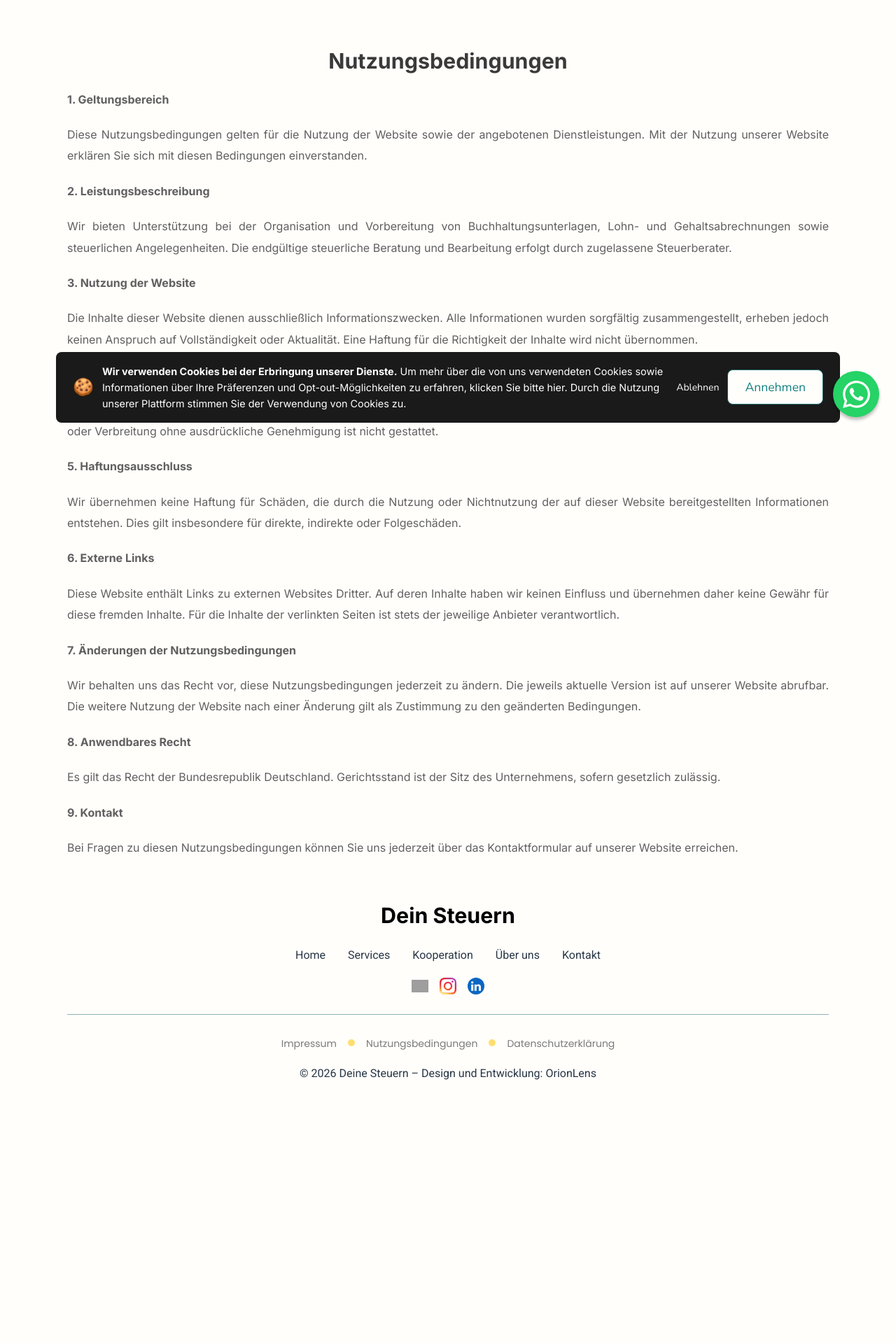
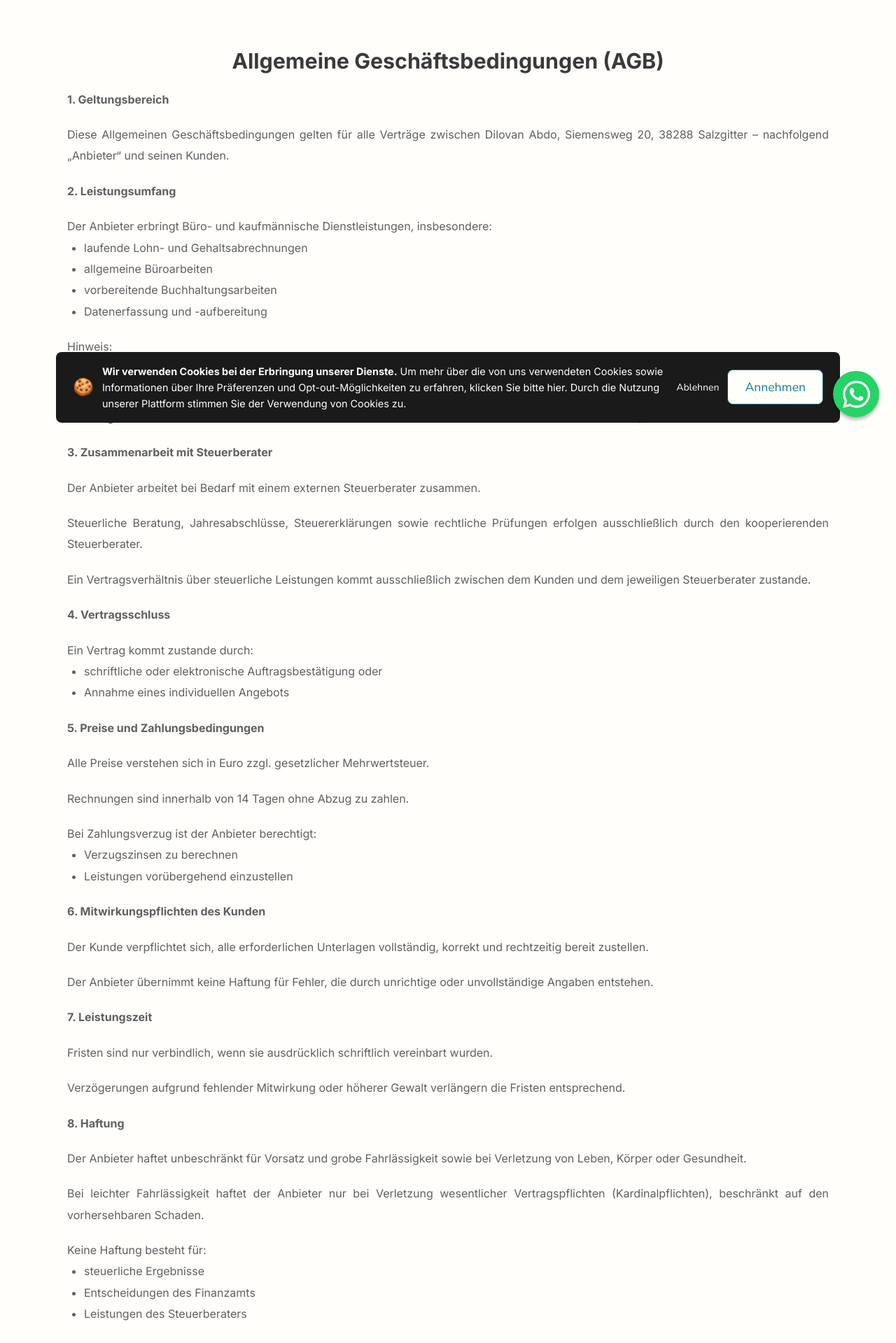
Before and after one commit to m-nwajha/dein-steuern, a Next.js app: page /nutzungsbedingungen in a window 1280 px wide. Shown: the part 180-2099 px from the top of the page at 70% size. Before the commit the page ends 1754 px from the top, so only its background shows below. Built offline with nearby package versions, Linux system fonts and the light colour scheme; grey boxes are pictures that could not be loaded.

Commit message:
edit & complete Nutzungsbedingungen content.

```diff
--- a/src/constants/legal/nutzungsbedingungen.tsx
+++ b/src/constants/legal/nutzungsbedingungen.tsx
@@ -5,40 +5,119 @@ export const NUTZUNGSBEDINGUNGEN_CONTENT: ReactNode = (
     <>
         <strong>1. Geltungsbereich</strong>
         <Br />
-        Diese Nutzungsbedingungen gelten für die Nutzung der Website sowie der angebotenen Dienstleistungen. Mit der Nutzung unserer Website erklären Sie sich mit diesen Bedingungen einverstanden.
+        Diese Allgemeinen Geschäftsbedingungen gelten für alle Verträge zwischen
+        Dilovan Abdo, Siemensweg 20, 38288 Salzgitter – nachfolgend „Anbieter“
+        und seinen Kunden.
         <Br />
-        <strong>2. Leistungsbeschreibung</strong>
+        <strong>2. Leistungsumfang</strong>
         <Br />
-        Wir bieten Unterstützung bei der Organisation und Vorbereitung von Buchhaltungsunterlagen, Lohn- und Gehaltsabrechnungen sowie steuerlichen Angelegenheiten. Die endgültige steuerliche Beratung und Bearbeitung erfolgt durch zugelassene Steuerberater.
+        Der Anbieter erbringt Büro- und kaufmännische Dienstleistungen, insbesondere:
+        <ol className='list-disc ml-6'>
+            <li>laufende Lohn- und Gehaltsabrechnungen</li>
+            <li>allgemeine Büroarbeiten</li>
+            <li>vorbereitende Buchhaltungsarbeiten</li>
+            <li>Datenerfassung und -aufbereitung</li>
+        </ol>
         <Br />
-        <strong>3. Nutzung der Website</strong>
+        Hinweis:
         <Br />
-        Die Inhalte dieser Website dienen ausschließlich Informationszwecken. Alle Informationen wurden sorgfältig zusammengestellt, erheben jedoch keinen Anspruch auf Vollständigkeit oder Aktualität. Eine Haftung für die Richtigkeit der Inhalte wird nicht übernommen.
+        Der Anbieter erbringt keine steuerliche oder rechtliche Beratung.
         <Br />
-        <strong>4. Urheberrecht</strong>
+        Die Tätigkeiten beschränken sich ausschließlich auf mechanische und vorbereitende Arbeiten im
+        Sinne des § 6 Nr. 4 StBerG.
         <Br />
-        Alle auf dieser Website veröffentlichten Inhalte, Texte, Bilder und Grafiken sind urheberrechtlich geschützt. Eine Vervielfältigung, Bearbeitung oder Verbreitung ohne ausdrückliche Genehmigung ist nicht gestattet.
+        <strong>3. Zusammenarbeit mit Steuerberater</strong>
         <Br />
-        <strong>5. Haftungsausschluss</strong>
+        Der Anbieter arbeitet bei Bedarf mit einem externen Steuerberater zusammen.
         <Br />
-        Wir übernehmen keine Haftung für Schäden, die durch die Nutzung oder Nichtnutzung der auf dieser Website bereitgestellten Informationen entstehen. Dies gilt insbesondere für direkte, indirekte oder Folgeschäden.
+        Steuerliche Beratung, Jahresabschlüsse, Steuererklärungen sowie rechtliche Prüfungen erfolgen
+        ausschließlich durch den kooperierenden Steuerberater.
         <Br />
-        <strong>6. Externe Links</strong>
+        Ein Vertragsverhältnis über steuerliche Leistungen kommt ausschließlich zwischen dem Kunden
+        und dem jeweiligen Steuerberater zustande.
         <Br />
-        Diese Website enthält Links zu externen Websites Dritter. Auf deren Inhalte haben wir keinen Einfluss und übernehmen daher keine Gewähr für diese fremden Inhalte. Für die Inhalte der verlinkten Seiten ist stets der jeweilige Anbieter verantwortlich.
+        <strong>4. Vertragsschluss</strong>
         <Br />
-        <strong>7. Änderungen der Nutzungsbedingungen</strong>
+        Ein Vertrag kommt zustande durch:
+        <ul className='list-disc ml-6'>
+            <li>schriftliche oder elektronische Auftragsbestätigung oder</li>
+            <li>Annahme eines individuellen Angebots</li>
+        </ul>
         <Br />
-        Wir behalten uns das Recht vor, diese Nutzungsbedingungen jederzeit zu ändern. Die jeweils aktuelle Version ist auf unserer Website abrufbar. Die weitere Nutzung der Website nach einer Änderung gilt als Zustimmung zu den geänderten Bedingungen.
+        <strong>5. Preise und Zahlungsbedingungen</strong>
         <Br />
-        <strong>8. Anwendbares Recht</strong>
+        Alle Preise verstehen sich in Euro zzgl. gesetzlicher Mehrwertsteuer.
         <Br />
-        Es gilt das Recht der Bundesrepublik Deutschland. Gerichtsstand ist der Sitz des Unternehmens, sofern gesetzlich zulässig.
+        Rechnungen sind innerhalb von 14 Tagen ohne Abzug zu zahlen.
         <Br />
-        <strong>9. Kontakt</strong>
+        Bei Zahlungsverzug ist der Anbieter berechtigt:
+        <ul className='list-disc ml-6'>
+            <li>Verzugszinsen zu berechnen</li>
+            <li>Leistungen vorübergehend einzustellen</li>
+        </ul>
         <Br />
-        Bei Fragen zu diesen Nutzungsbedingungen können Sie uns jederzeit über das Kontaktformular auf unserer Website erreichen.
+        <strong>6. Mitwirkungspflichten des Kunden</strong>
+        <Br />
+        Der Kunde verpflichtet sich, alle erforderlichen Unterlagen vollständig, korrekt und rechtzeitig
+        bereit zustellen.
+        <Br />
+        Der Anbieter übernimmt keine Haftung für Fehler, die durch unrichtige oder unvollständige
+        Angaben entstehen.
+        <Br />
+        <strong>7. Leistungszeit</strong>
+        <Br />
+        Fristen sind nur verbindlich, wenn sie ausdrücklich schriftlich vereinbart wurden.
+        <Br />
+        Verzögerungen aufgrund fehlender Mitwirkung oder höherer Gewalt verlängern die Fristen
+        entsprechend.
+        <Br />
+        <strong>8. Haftung</strong>
+        <Br />
+        Der Anbieter haftet unbeschränkt für Vorsatz und grobe Fahrlässigkeit sowie bei Verletzung von
+        Leben, Körper oder Gesundheit.
+        <Br />
+        Bei leichter Fahrlässigkeit haftet der Anbieter nur bei Verletzung wesentlicher Vertragspflichten
+        (Kardinalpflichten), beschränkt auf den vorhersehbaren Schaden.
+        <Br />
+        Keine Haftung besteht für:
+        <ul className='list-disc ml-6'>
+            <li>steuerliche Ergebnisse</li>
+            <li>Entscheidungen des Finanzamts</li>
+            <li>Leistungen des Steuerberaters</li>
+        </ul>
+        <Br />
+        <strong>9. Vertraulichkeit</strong>
+        <Br />
+        Alle Kundendaten und Unterlagen werden vertraulich behandelt.
+        <Br />
+        <strong>10. Datenschutz</strong>
+        <Br />
+        Die Verarbeitung personenbezogener Daten erfolgt gemäß den gesetzlichen
+        Datenschutzbestimmungen.
+        <Br />
+        Weitere Informationen sind in der Datenschutzerklärung enthalten.
+        <Br />
+        <strong>11. Vertragsdauer und Kündigung</strong>
+        <Br />
+        Sofern nicht anders vereinbart, können Verträge mit einer Frist von 3 Monaten gekündigt werden.
+        <Br />
+        Das Recht zur fristlosen Kündigung aus wichtigem Grund bleibt unberührt.
+        <Br />
+        <strong>12. Schlussbestimmungen</strong>
+        <Br />
+        Es gilt das Recht der Bundesrepublik Deutschland.
+        <Br />
+        Gerichtsstand ist – soweit zulässig – der Sitz des Anbieters.
+        <Br />
+        Sollten einzelne Bestimmungen unwirksam sein, bleibt die Wirksamkeit der übrigen Regelungen
+        unberührt.
+        <Br />
+        <Br />
+        <strong>
+            Diese AGB treten am 01.01.2026 in Kraft und gelten für alle zukünftigen Aufträge von
+            Kooperation mit Steuerberater - Dilovan Abdo
+        </strong>
     </>
 );
 
-export const NUTZUNGSBEDINGUNGEN_TITLE = 'Nutzungsbedingungen';
+export const NUTZUNGSBEDINGUNGEN_TITLE = 'Allgemeine Geschäftsbedingungen (AGB)';
```
